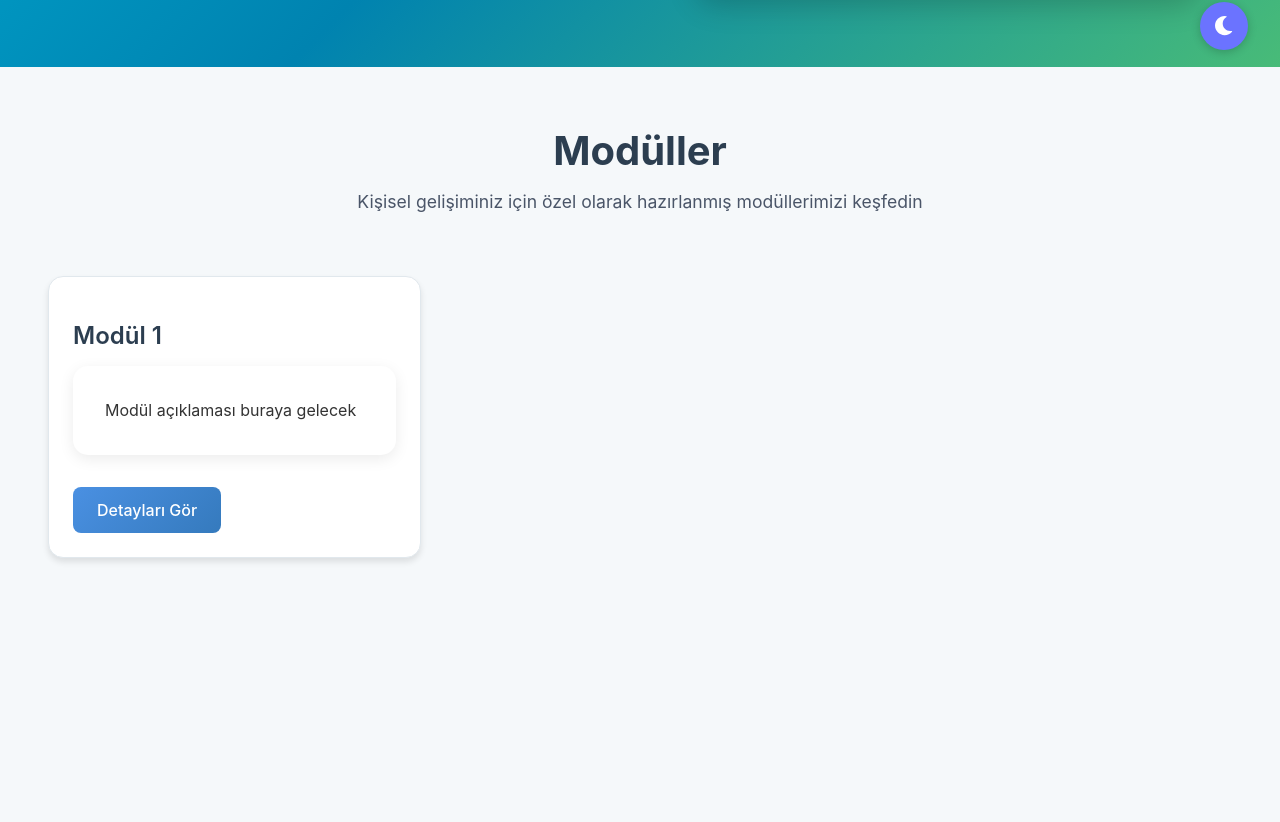
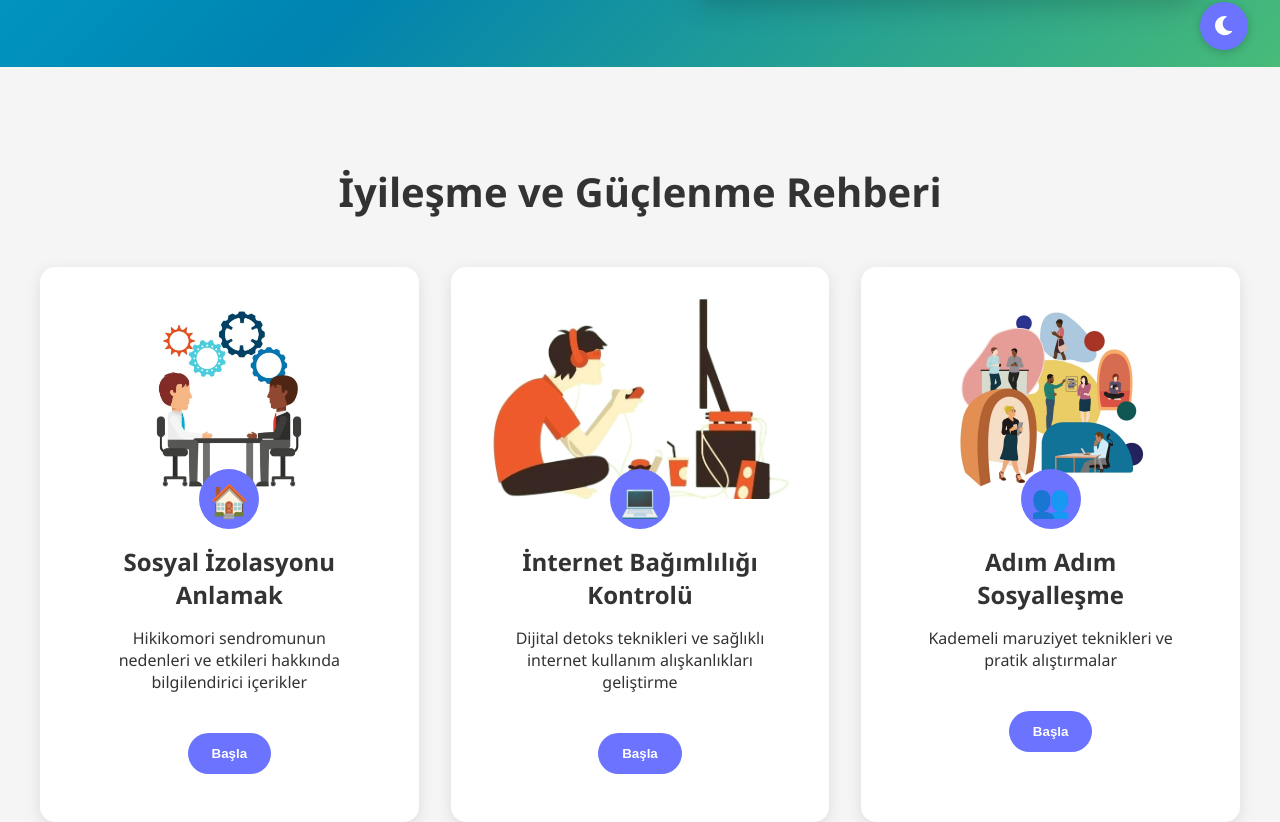
Before and after one commit to retonex/hikikomori-terapi, a React (Create React App) app: page / in a window 1280 px wide. Shown: the part 718-1540 px from the top of the page. Built offline with nearby package versions, Linux system fonts and the light colour scheme.

Commit message:
Arka Plan düzeltmesi 3

```diff
--- a/src/App.css
+++ b/src/App.css
@@ -1,39 +1,6 @@
-:root {
-  /* Açık tema için değişkenler */
-  --primary-bg: #f5f8fa;
-  --secondary-bg: #ffffff;
-  --text-primary: #2c3e50;
-  --text-secondary: #4a5568;
-  --card-bg: #ffffff;
-  --border-color: #e1e8ed;
-  --hover-bg: #f7fafc;
-  --module-card-bg: #ffffff;
-  --module-text: #2c3e50;
-}
-
-[data-theme='dark'] {
-  /* Koyu tema için değişkenler */
-  --primary-bg: #1a1a1a;
-  --secondary-bg: #2d2d2d;
-  --text-primary: #e1e1e1;
-  --text-secondary: #b3b3b3;
-  --card-bg: #2d2d2d;
-  --border-color: #404040;
-  --hover-bg: #363636;
-  --module-card-bg: #2d2d2d;
-  --module-text: #e1e1e1;
-}
-
-body {
-  background-color: var(--primary-bg);
-  color: var(--text-primary);
-  transition: all 0.3s ease;
-}
-
 .App {
-  background-color: var(--primary-bg);
-  min-height: 100vh;
-  transition: all 0.3s ease;
+  text-align: center;
+  font-family: 'Segoe UI', Tahoma, Geneva, Verdana, sans-serif;
 }
 
 .hero {
--- a/src/components/Modules.css
+++ b/src/components/Modules.css
@@ -1,86 +1,91 @@
-.modules-container {
-  padding: 2rem;
-  background-color: var(--primary-bg);
-  min-height: 100vh;
-  transition: all 0.3s ease;
+.modules {
+  padding: 4rem 2rem;
+  background: #f5f5f5;
+}
+
+.modules h2 {
+  text-align: center;
+  margin-bottom: 3rem;
+  font-size: 2.5rem;
+  color: #333;
 }
 
 .modules-grid {
   display: grid;
-  grid-template-columns: repeat(auto-fill, minmax(300px, 1fr));
+  grid-template-columns: repeat(auto-fit, minmax(280px, 1fr));
   gap: 2rem;
-  padding: 1rem;
+  max-width: 1200px;
+  margin: 0 auto;
 }
 
 .module-card {
-  background-color: var(--module-card-bg);
+  background: white;
   border-radius: 15px;
-  padding: 1.5rem;
-  box-shadow: 0 4px 6px rgba(0, 0, 0, 0.1);
-  transition: all 0.3s ease;
-  border: 1px solid var(--border-color);
+  overflow: hidden;
+  box-shadow: 0 4px 15px rgba(0, 0, 0, 0.1);
 }
 
-.module-card:hover {
-  transform: translateY(-5px);
-  box-shadow: 0 8px 15px rgba(0, 0, 0, 0.2);
-  background-color: var(--hover-bg);
+.module-image {
+  width: 100%;
+  height: 200px;
+  overflow: hidden;
 }
 
-.module-title {
-  font-size: 1.5rem;
-  font-weight: 600;
-  margin-bottom: 1rem;
-  color: var(--text-primary);
+.module-image img {
+  width: 100%;
+  height: 100%;
+  object-fit: cover;
+  transition: transform 0.3s ease;
 }
 
-.module-description {
-  color: var(--text-secondary);
-  margin-bottom: 1.5rem;
-  line-height: 1.6;
+.module-card:hover .module-image img {
+  transform: scale(1.1);
 }
 
-.module-link {
-  display: inline-block;
-  padding: 0.8rem 1.5rem;
-  background: linear-gradient(135deg, #4a90e2 0%, #357abd 100%);
-  color: white;
-  text-decoration: none;
-  border-radius: 8px;
-  font-weight: 500;
-  transition: all 0.3s ease;
+.module-icon {
+  font-size: 2rem;
+  margin: -30px auto 0;
+  width: 60px;
+  height: 60px;
+  background: #6B73FF;
+  border-radius: 50%;
+  display: flex;
+  align-items: center;
+  justify-content: center;
+  position: relative;
+  z-index: 1;
 }
 
-.module-link:hover {
-  background: linear-gradient(135deg, #357abd 0%, #2868a9 100%);
-  transform: translateY(-2px);
+.module-card h3 {
+  margin: 1rem;
+  color: #333;
+  font-size: 1.5rem;
 }
 
-.modules-header {
-  text-align: center;
-  margin-bottom: 3rem;
-  color: var(--text-primary);
+.module-card p {
+  padding: 0 1.5rem;
+  color: #666;
+  margin-bottom: 1.5rem;
 }
 
-.modules-header h1 {
-  font-size: 2.5rem;
-  margin-bottom: 1rem;
-  color: var(--text-primary);
+.module-card button {
+  margin: 1rem;
+  padding: 0.8rem 1.5rem;
+  background: #6B73FF;
+  color: white;
+  border: none;
+  border-radius: 25px;
+  cursor: pointer;
+  font-weight: bold;
+  transition: background 0.3s ease;
 }
 
-.modules-header p {
-  font-size: 1.1rem;
-  color: var(--text-secondary);
-  max-width: 800px;
-  margin: 0 auto;
+.module-card button:hover {
+  background: #5158CC;
 }
 
 @media (max-width: 768px) {
   .modules-grid {
     grid-template-columns: 1fr;
   }
-
-  .modules-header h1 {
-    font-size: 2rem;
-  }
 }
--- a/src/components/Modules.js
+++ b/src/components/Modules.js
@@ -1,27 +1,87 @@
 import React from 'react';
-import { Link } from 'react-router-dom';
+import { motion } from 'framer-motion';
+import { useNavigate } from 'react-router-dom';
 import './Modules.css';
+import understanding from '../assets/understanding.jpg';
+import internetAddiction from '../assets/internet-addiction.jpg';
+import socialization from '../assets/socialization.jpg';
+import routine from '../assets/routine.jpg';
+import relaxation from '../assets/relaxation.jpg';
 
 const Modules = () => {
+  const navigate = useNavigate();
+
+  const modules = [
+    {
+      id: 'sosyal-izolasyon',
+      title: 'Sosyal İzolasyonu Anlamak',
+      description: 'Hikikomori sendromunun nedenleri ve etkileri hakkında bilgilendirici içerikler',
+      icon: '🏠',
+      image: understanding
+    },
+    {
+      id: 'internet-bagimliligi',
+      title: 'İnternet Bağımlılığı Kontrolü',
+      description: 'Dijital detoks teknikleri ve sağlıklı internet kullanım alışkanlıkları geliştirme',
+      icon: '💻',
+      image: internetAddiction
+    },
+    {
+      id: 'adim-adim-sosyallesme',
+      title: 'Adım Adım Sosyalleşme',
+      description: 'Kademeli maruziyet teknikleri ve pratik alıştırmalar',
+      icon: '👥',
+      image: socialization
+    },
+    {
+      id: 'gunluk-rutinler',
+      title: 'Günlük Rutinler',
+      description: 'Sağlıklı yaşam ve günlük aktivite planlaması',
+      icon: '📅',
+      image: routine
+    },
+    {
+      id: 'gevseme-teknikleri',
+      title: 'Gevşeme Teknikleri',
+      description: 'Anksiyete ve stresle başa çıkma egzersizleri',
+      icon: '🧘',
+      image: relaxation
+    }
+  ];
+
+  const handleModuleClick = (moduleId) => {
+    navigate(`/modul/${moduleId}`);
+  };
+
   return (
-    <div className="modules-container">
-      <div className="modules-header">
-        <h1>Modüller</h1>
-        <p>Kişisel gelişiminiz için özel olarak hazırlanmış modüllerimizi keşfedin</p>
-      </div>
-
+    <div className="modules">
+      <h2>İyileşme ve Güçlenme Rehberi
+      </h2>
       <div className="modules-grid">
-        {/* Modül kartları */}
-        <div className="module-card">
-          <h2 className="module-title">Modül 1</h2>
-          <p className="module-description">
-            Modül açıklaması buraya gelecek
-          </p>
-          <Link to="/modul/1" className="module-link">
-            Detayları Gör
-          </Link>
-        </div>
-        {/* Diğer modül kartları */}
+        {modules.map((module, index) => (
+          <motion.div
+            key={index}
+            className="module-card"
+            initial={{ opacity: 0, y: 50 }}
+            whileInView={{ opacity: 1, y: 0 }}
+            viewport={{ once: true }}
+            transition={{ duration: 0.5, delay: index * 0.2 }}
+          >
+            <div className="module-image">
+              <img src={module.image} alt={module.title} />
+            </div>
+            <div className="module-icon">{module.icon}</div>
+            <h3>{module.title}</h3>
+            <p>{module.description}</p>
+            <motion.button
+              whileHover={{ scale: 1.05 }}
+              whileTap={{ scale: 0.95 }}
+              onClick={() => handleModuleClick(module.id)}
+            >
+              Başla
+            </motion.button>
+          </motion.div>
+        ))}
       </div>
     </div>
   );
```
